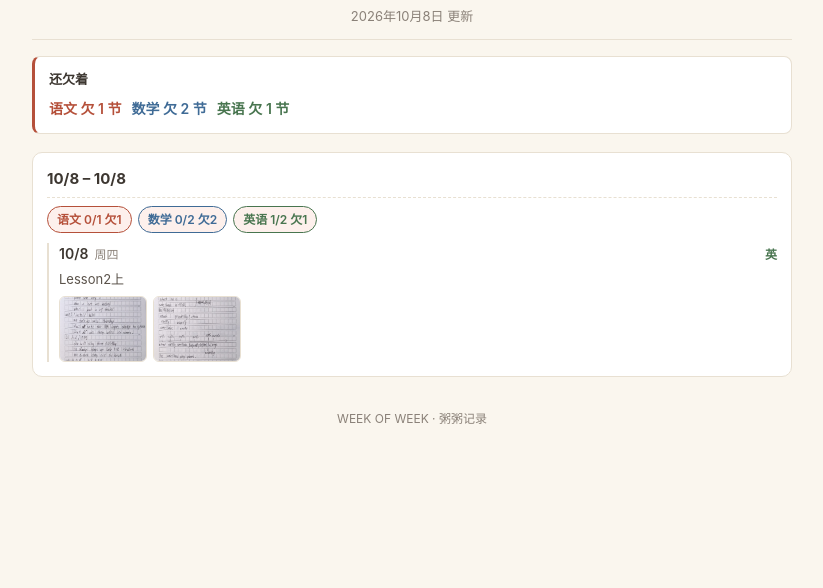
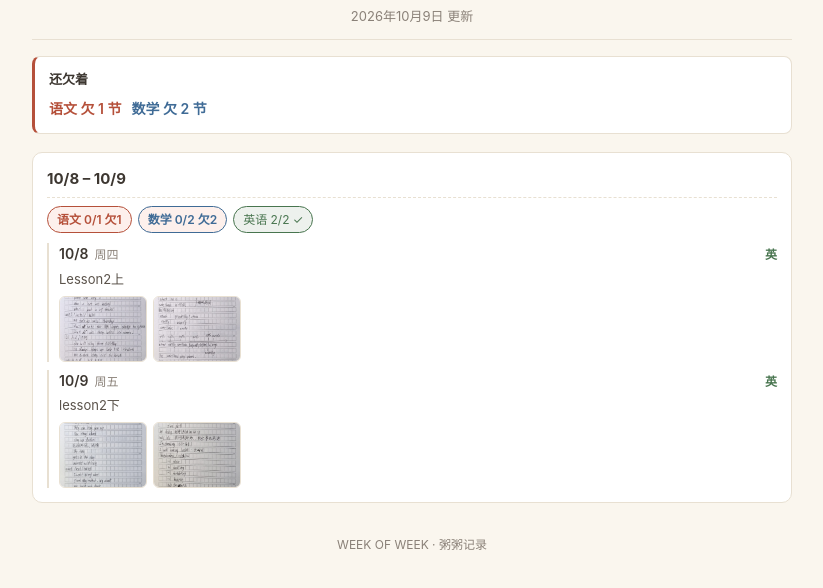
Before and after one commit to Cool-zimo/wow-view, a plain HTML site: page index.html in a window 1280 px wide. Shown: the part 66-654 px from the top of the page, without its empty margins (228-1051 px from the left). Drawn offline with Linux system fonts and the light colour scheme.

Commit message:
更新学习记录一览（2 天，4 张照片）

```diff
--- a/index.html
+++ b/index.html
@@ -43,16 +43,20 @@
 </style>
 </head>
 <body><div class="wrap">
-<header><h1>📚 粥粥的学习记录</h1><div class="sub">2026年10月8日 更新</div></header>
-<div class="debt"><div class="dtitle">还欠着</div><span class="db" style="--c:#b5503a">语文 欠 1 节</span><span class="db" style="--c:#3f6b96">数学 欠 2 节</span><span class="db" style="--c:#48754f">英语 欠 1 节</span></div>
+<header><h1>📚 粥粥的学习记录</h1><div class="sub">2026年10月9日 更新</div></header>
+<div class="debt"><div class="dtitle">还欠着</div><span class="db" style="--c:#b5503a">语文 欠 1 节</span><span class="db" style="--c:#3f6b96">数学 欠 2 节</span></div>
 <div class="week">
-                <div class="wh"><b>10/8 – 10/8</b></div>
-                <div class="ws"><span class="st no" style="--c:#b5503a">语文 0/1 欠1</span><span class="st no" style="--c:#3f6b96">数学 0/2 欠2</span><span class="st no" style="--c:#48754f">英语 1/2 欠1</span></div>
+                <div class="wh"><b>10/8 – 10/9</b></div>
+                <div class="ws"><span class="st no" style="--c:#b5503a">语文 0/1 欠1</span><span class="st no" style="--c:#3f6b96">数学 0/2 欠2</span><span class="st ok" style="--c:#48754f">英语 2/2 ✓</span></div>
                 <div class="wds"><div class="day">
                     <div class="dh"><span class="dn">10/8</span>
                     <span class="dw">周四</span><span class="dt"><span class="tag" style="color:#48754f">英</span></span></div>
                     <div class="dnote">Lesson2上</div>
-                    <div class="phs"><a href="files/muzm29tq-n7vs1.jpg" target="_blank"><img src="files/muzm29tq-n7vs1.jpg" alt="" loading="lazy"></a><a href="files/muzm29tq-6wlk5.jpg" target="_blank"><img src="files/muzm29tq-6wlk5.jpg" alt="" loading="lazy"></a></div></div></div>
+                    <div class="phs"><a href="files/muzm29tq-n7vs1.jpg" target="_blank"><img src="files/muzm29tq-n7vs1.jpg" alt="" loading="lazy"></a><a href="files/muzm29tq-6wlk5.jpg" target="_blank"><img src="files/muzm29tq-6wlk5.jpg" alt="" loading="lazy"></a></div></div><div class="day">
+                    <div class="dh"><span class="dn">10/9</span>
+                    <span class="dw">周五</span><span class="dt"><span class="tag" style="color:#48754f">英</span></span></div>
+                    <div class="dnote">lesson2下</div>
+                    <div class="phs"><a href="files/mv0zcxnj-4xgah.jpg" target="_blank"><img src="files/mv0zcxnj-4xgah.jpg" alt="" loading="lazy"></a><a href="files/mv0zcxnj-ysvyr.jpg" target="_blank"><img src="files/mv0zcxnj-ysvyr.jpg" alt="" loading="lazy"></a></div></div></div>
             </div>
 <footer>WEEK OF WEEK · 粥粥记录</footer>
 </div></body>
```
Also changed, not shown: files/mv0zcxnj-4xgah.jpg (added), files/mv0zcxnj-ysvyr.jpg (added).
